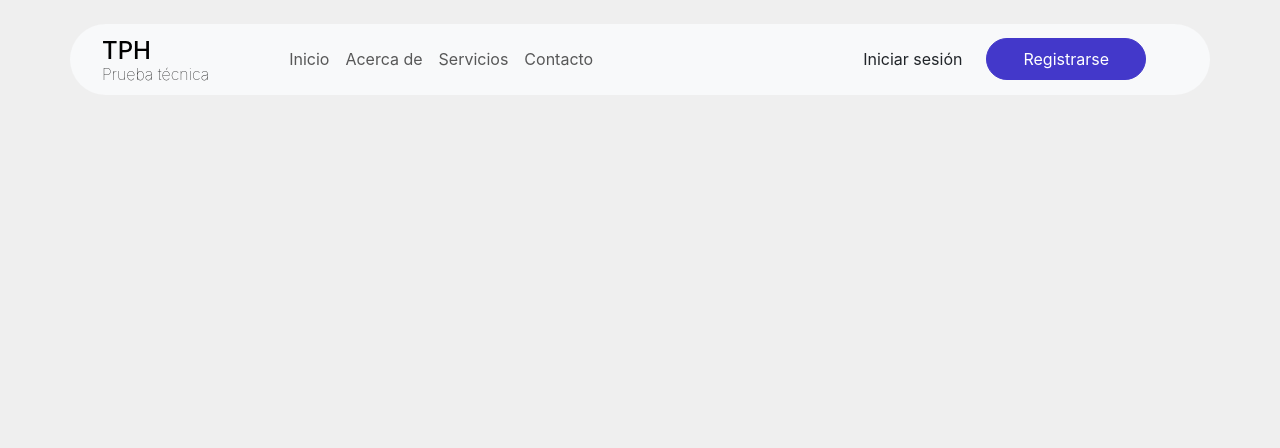
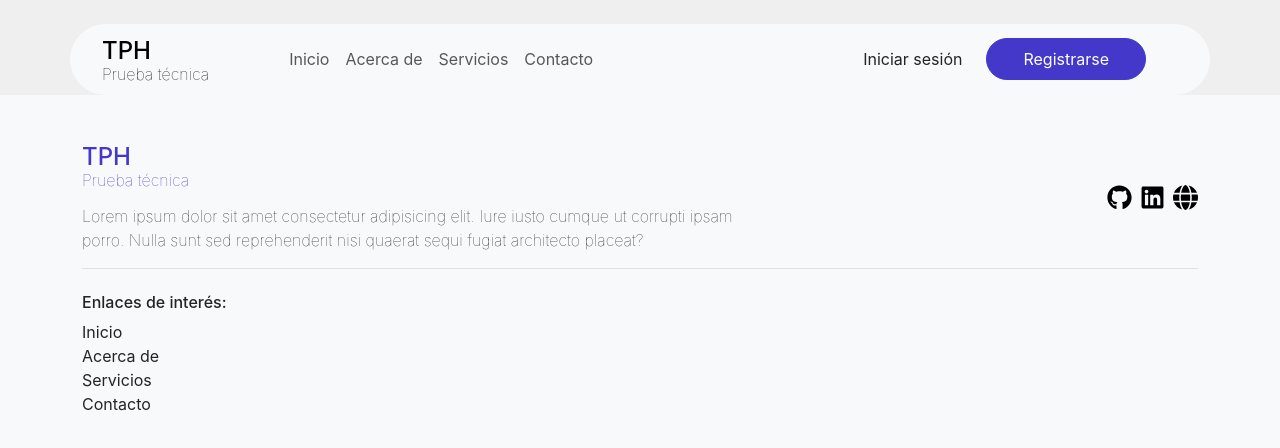
Before and after one commit to IliasVilux/TPH-Prueba-Tecnica-Ilias-Otsman, a Vue app: page / in a window 1280 px wide. Shown: the top 448 px of the page. Built offline with nearby package versions, Linux system fonts and the light colour scheme.

Commit message:
style: :sparkles: Implement 'Footer' styles

```diff
--- a/src/assets/bootstrap-custom.scss
+++ b/src/assets/bootstrap-custom.scss
@@ -12,3 +12,17 @@ $font-family-base: 'Inter', sans-serif;
 .nav-link:hover {
   color: $primary;
 }
+
+a {
+  text-decoration: none;
+}
+
+.icon {
+  width: 25px;
+  height: 25px;
+  fill: inherit;
+}
+
+.icon:hover {
+  fill: $primary;
+}
--- a/src/components/Footer.vue
+++ b/src/components/Footer.vue
@@ -6,31 +6,42 @@ import Svg from '@/components/Svg.vue'
 </script>
 
 <template>
-  <footer>
-    <div>
-      <h1>TPH</h1>
-      <p>Lorem ipsum dolor sit amet consectetur adipisicing elit. Quasi, quam.</p>
-    </div>
+  <footer class="bg-light py-5">
+    <div class="container">
+      <section class="d-md-flex justify-content-between align-items-center">
+        <div>
+          <RouterLink :to="{ name: 'home' }" class="">
+            <h2 class="fs-4 m-0">TPH</h2>
+            <p class="fs-6 fw-lighter lh-1 m-0">Prueba técnica</p>
+          </RouterLink>
+          <p class="m-0 mt-3 fs-6 fw-lighter col-md-8">Lorem ipsum dolor sit amet consectetur adipisicing elit. Iure
+            iusto
+            cumque ut corrupti
+            ipsam porro. Nulla sunt sed reprehenderit nisi quaerat sequi fugiat architecto placeat?</p>
+        </div>
 
-    <div>
-      <nav>
-        <ul>
-          <li>Enlaces de interés:</li>
-          <li v-for="(link, index) in links" :key="index">
-            <RouterLink :to="link.to">
-              <p>{{ link.name }}</p>
-            </RouterLink>
-          </li>
-        </ul>
-      </nav>
+        <!-- Línea divisoria -->
+        <div class="d-md-none border-top my-3"></div>
 
-      <nav>
-        <a href="https://github.com/IliasVilux/TPH-Prueba-Tecnica-Ilias-Otsman" target="_blank"><Svg
-            name="github" /></a>
-        <a href="https://www.linkedin.com/in/ilias-otsman/" target="_blank" style="margin: 0.25rem 0"><Svg
-            name="linkedin" /></a>
-        <a href="https://ilias-portfolio-dev.onrender.com/" target="_blank"><Svg name="web" /></a>
-      </nav>
+        <!-- Enlaces sociales -->
+        <div class="d-flex gap-3 gap-md-2 align-items-center justify-content-center">
+          <a href="https://github.com/IliasVilux/TPH-Prueba-Tecnica-Ilias-Otsman" target="_blank"><Svg name="github"
+              class="icon" /></a>
+          <a href="https://www.linkedin.com/in/ilias-otsman/" target="_blank" style="margin: 0.25rem 0"><Svg
+              name="linkedin" class="icon" /></a>
+          <a href="https://ilias-portfolio-dev.onrender.com/" target="_blank"><Svg name="web" class="icon" /></a>
+        </div>
+      </section>
+
+      <!-- Línea divisoria -->
+      <div class="d-flex border-top mt-3 mb-4"></div>
+
+      <div>
+        <h6>Enlaces de interés:</h6>
+        <RouterLink v-for="(link, index) in links" :key="index" :to="link.to" class="text-decoration-none text-dark">
+          <p class="m-0">{{ link.name }}</p>
+        </RouterLink>
+      </div>
     </div>
   </footer>
 </template>
--- a/src/views/HomeView.vue
+++ b/src/views/HomeView.vue
@@ -5,4 +5,5 @@ import Header from '@/components/Header.vue'
 
 <template>
   <Header />
+  <Footer />
 </template>
```
